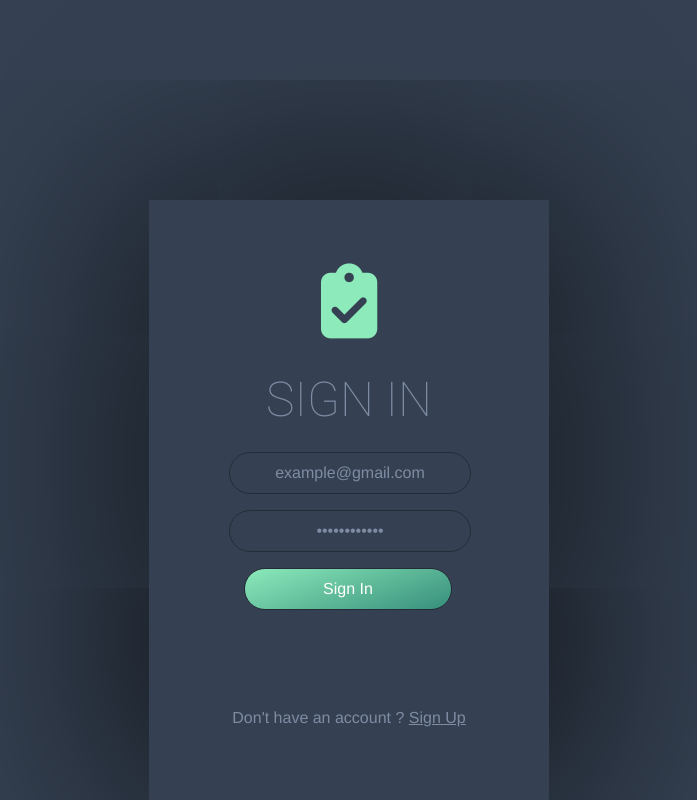
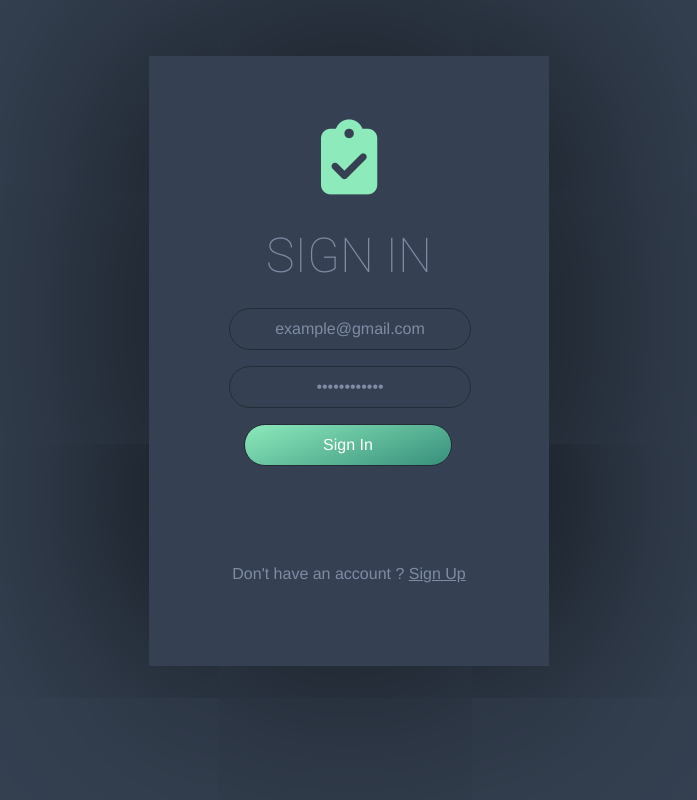
Before and after one commit to Versiani-R/ToDo, a React (Create React App) app in the folder frontend/: page /login in a window 1280 px wide. Shown: the whole page, without its empty margins (291-988 px from the left). Built offline with nearby package versions, Linux system fonts and the light colour scheme; a web font is replaced by a local one.

Commit message:
Improvements

```diff
--- a/frontend/src/components/modals/to-do/Create.tsx
+++ b/frontend/src/components/modals/to-do/Create.tsx
@@ -68,15 +68,10 @@ const CreateModal: React.FC = () => {
 
                     <div className="webflow-style-input">
                         <input autoComplete='off' id='toDoTitle-create' value={title} onKeyDown={handleKeyDownAndButton} onChange={(event: any) => setTitle(event.target.value)} type="text" placeholder="Title"></input>
-                        <button onClick={() => {
-                            const deadline: any = document.getElementById('toDoDeadline-create');
-                            deadline?.select();
-                        }} type="submit"><i className="fas fa-arrow-right"></i></button>
                     </div>
 
                     <div className="webflow-style-input">
                         <input autoComplete='off' id='toDoDeadline-create' value={deadline} onKeyDown={handleKeyDownAndButton} onChange={(event: any) => setDeadline(event.target.value)} type="text" placeholder="Deadline"></input>
-                        <button onClick={() => document.getElementById('createToDoButton')?.click()} type="submit"><i className="fas fa-arrow-right"></i></button>
                     </div>
 
                     <div className='buttons'>
--- a/frontend/src/components/registration/Login.tsx
+++ b/frontend/src/components/registration/Login.tsx
@@ -27,7 +27,7 @@ const Login: React.FC = () => {
     }
 
     return (
-        <div className='main-login'>
+        <div className='main-registration'>
             <div className="align">
                 <div className="grid align__item">
                     <div className="register">
--- a/frontend/src/components/registration/Register.tsx
+++ b/frontend/src/components/registration/Register.tsx
@@ -13,7 +13,7 @@ const Register: React.FC = () => {
     /* Don't allow the already registered / logged user to access the login page. */
     useEffect(() => { hasSession() ? redirect('/to-dos/') : console.log('Not registered!') }, []);
 
-    const handlePasswordChange = (event: any) => {
+    const handlePasswordChange = () => {
         const numberOfCharacters = document.getElementById('10-characters');
         const numberOfNumbers = document.getElementById('2-numbers');
         const numberOfUpperCaseLetters = document.getElementById('2-upper-case-letters');
@@ -46,7 +46,7 @@ const Register: React.FC = () => {
     }
 
     return (
-        <div className='main-login'>
+        <div className='main-registration'>
             <div className="align">
                 <div className="grid align__item">
                     <div className="register">
--- a/frontend/src/styles/registration/global.css
+++ b/frontend/src/styles/registration/global.css
@@ -1,6 +1,6 @@
 @import url('https://fonts.googleapis.com/css2?family=Roboto:wght@100&display=swap');
 
-.main-login {
+.main-registration {
     box-sizing: border-box;
     background-color: #354152;
 
@@ -8,9 +8,6 @@
     width: 100%;
 
     position: fixed;
-
-    padding: 0;
-    margin: 0;
 
     left: 0;
     top: 0;
@@ -25,10 +22,7 @@
 .align {
     color: #7e8ba3;
     font: 300 1rem/1.5 Helvetica Neue, sans-serif;
-    /* min-height: 100%; */
-    align-items: center;
-    display: flex;
-    flex-direction: row;
+    min-height: -100%;
 }
 .align__item--start {
     align-self: flex-start;
@@ -74,8 +68,9 @@ a {
     box-shadow: 0 0 250px #000;
     text-align: center;
     padding: 4rem 5rem;
-    margin-top: 50%;
+    margin-top: 7vh;
 }
+
 .register input {
     border: 1px solid #242c37;
     border-radius: 999px;
```
